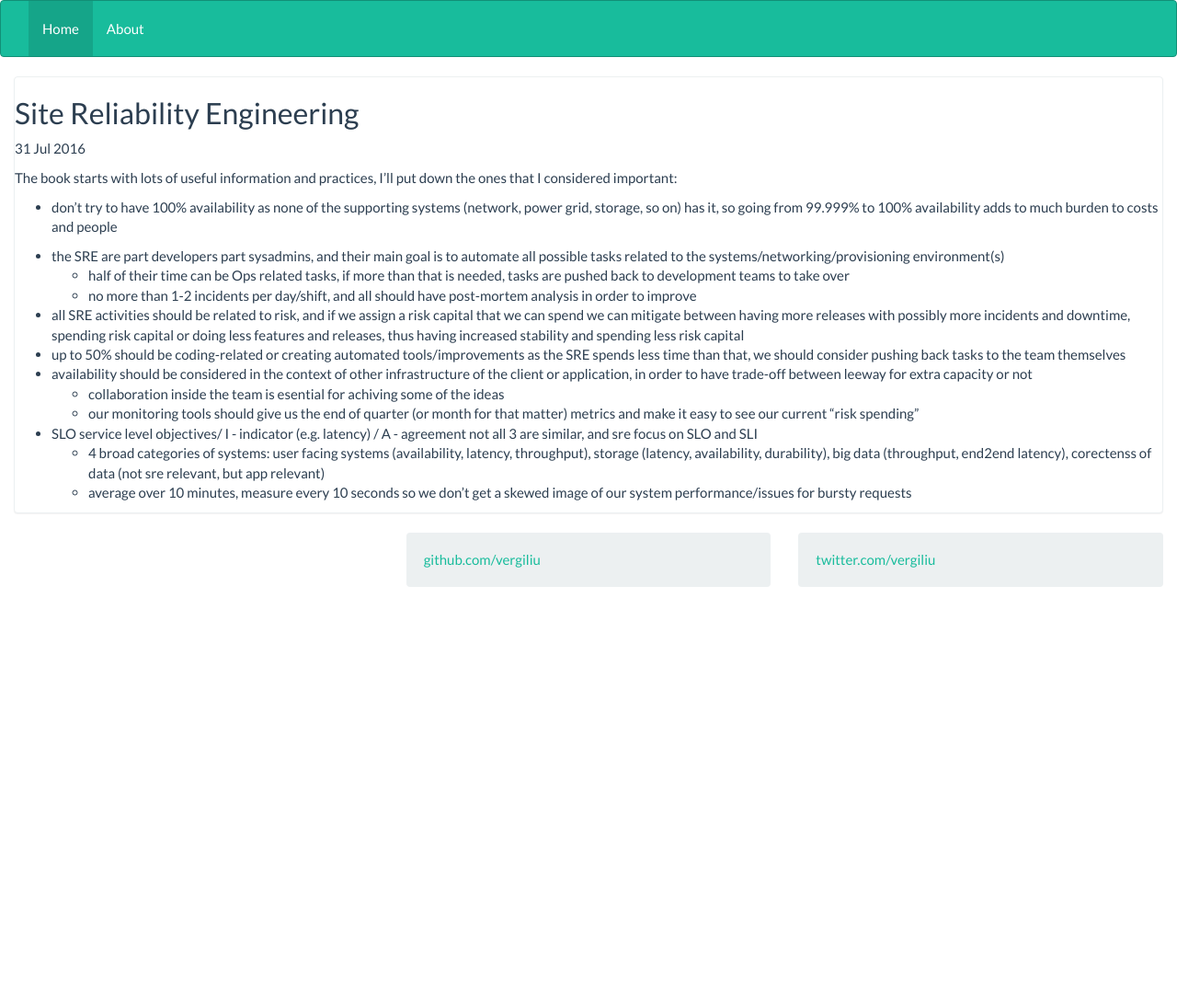
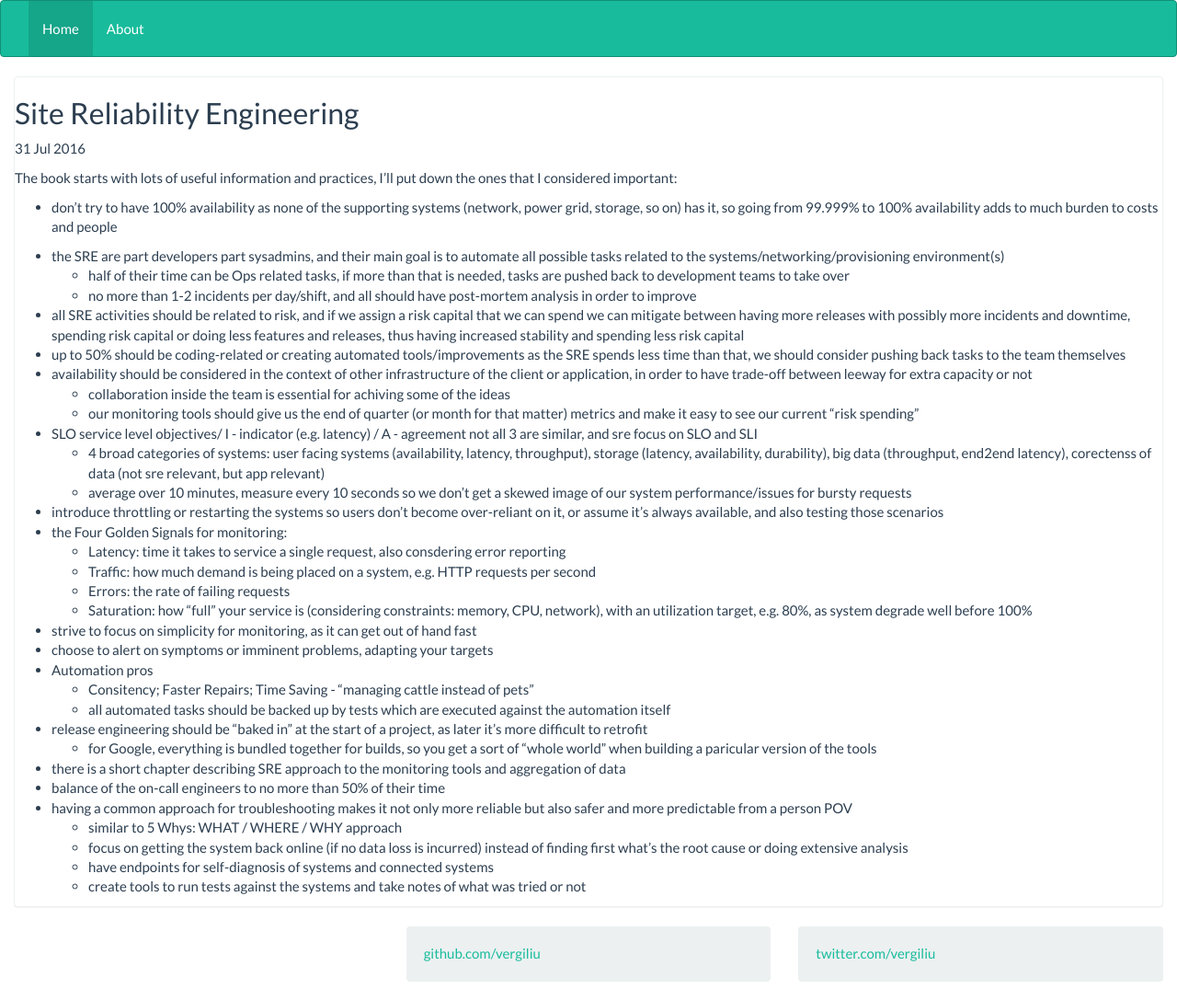
Before and after one commit to vergiliu/vergiliu.github.io, a Jekyll site: the page built from _posts/2016-07-31-sre.md, in a window 1280 px wide. Shown: the whole page at 92% size. Built offline with Jekyll 4.4.1, drawn with Linux system fonts in a browser that asks for light colours; before the commit the page ends 900 px from its top, so only the background shows below that.

Commit message:
updated SRE

```diff
--- a/_posts/2016-07-31-sre.md
+++ b/_posts/2016-07-31-sre.md
@@ -17,9 +17,28 @@ The book starts with lots of useful information and practices, I'll put down the
  more incidents and downtime, spending risk capital or doing less features and releases, thus having increased stability and spending less risk capital
 - up to 50% should be coding-related or creating automated tools/improvements as the SRE spends less time than that, we should consider pushing back tasks to the team themselves
 - availability should be considered in the context of other infrastructure of the client or application, in order to have trade-off between leeway for extra capacity or not
-    - collaboration inside the team is esential for achiving some of the ideas
+    - collaboration inside the team is essential for achiving some of the ideas
     - our monitoring tools should give us the end of quarter (or month for that matter) metrics and make it easy to see our current "risk spending"
-
 - SLO service level objectives/ I - indicator (e.g. latency) / A - agreement not all 3 are similar, and sre focus on SLO and SLI
     - 4 broad categories of systems: user facing systems (availability, latency, throughput), storage (latency, availability, durability), big data (throughput, end2end latency), corectenss of data (not sre relevant, but app relevant)
     - average over 10 minutes, measure every 10 seconds so we don't get a skewed image of our system performance/issues for bursty requests
+- introduce throttling or restarting the systems so users don't become over-reliant on it, or assume it's always available, and also testing those scenarios
+- the Four Golden Signals for monitoring:
+    - Latency: time it takes to service a single request, also consdering error reporting
+    - Traffic: how much demand is being placed on a system, e.g. HTTP requests per second
+    - Errors: the rate of failing requests
+    - Saturation: how "full" your service is (considering constraints: memory, CPU, network), with an utilization target, e.g. 80%, as system degrade well before 100%
+- strive to focus on simplicity for monitoring, as it can get out of hand fast
+- choose to alert on symptoms or imminent problems, adapting your targets
+- Automation pros
+    - Consitency; Faster Repairs; Time Saving - "managing cattle instead of pets"
+    - all automated tasks should be backed up by tests which are executed against the automation itself
+- release engineering should be "baked in" at the start of a project, as later it's more difficult to retrofit
+    - for Google, everything is bundled together for builds, so you get a sort of "whole world" when building a paricular version of the tools
+- there is a short chapter describing SRE approach to the monitoring tools and aggregation of data
+- balance of the on-call engineers to no more than 50% of their time
+- having a common approach for troubleshooting makes it not only more reliable but also safer and more predictable from a person POV
+    - similar to 5 Whys: WHAT / WHERE / WHY approach
+    - focus on getting the system back online (if no data loss is incurred) instead of finding first what's the root cause or doing extensive analysis
+    - have endpoints for self-diagnosis of systems and connected systems
+    - create tools to run tests against the systems and take notes of what was tried or not
```
